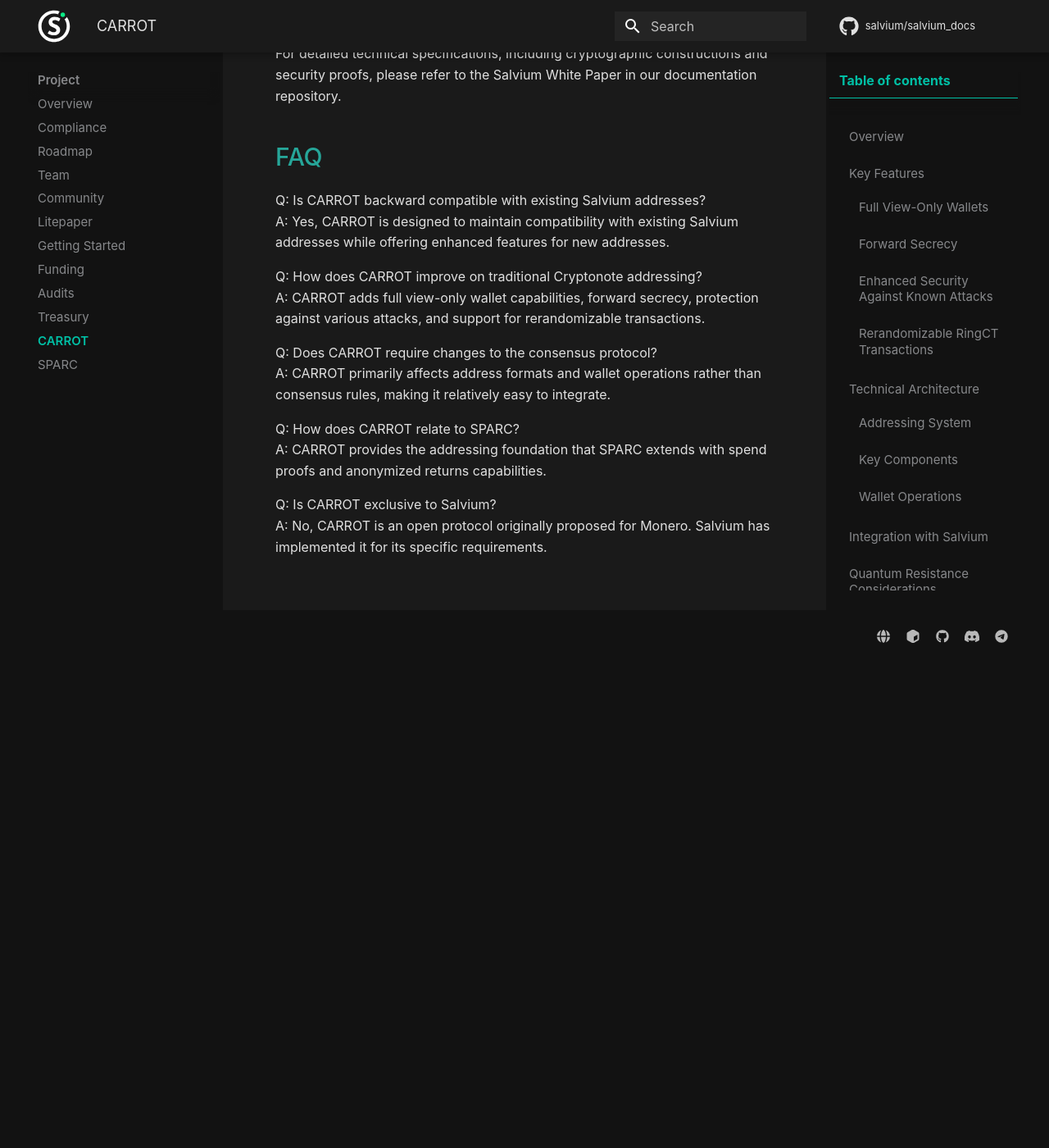
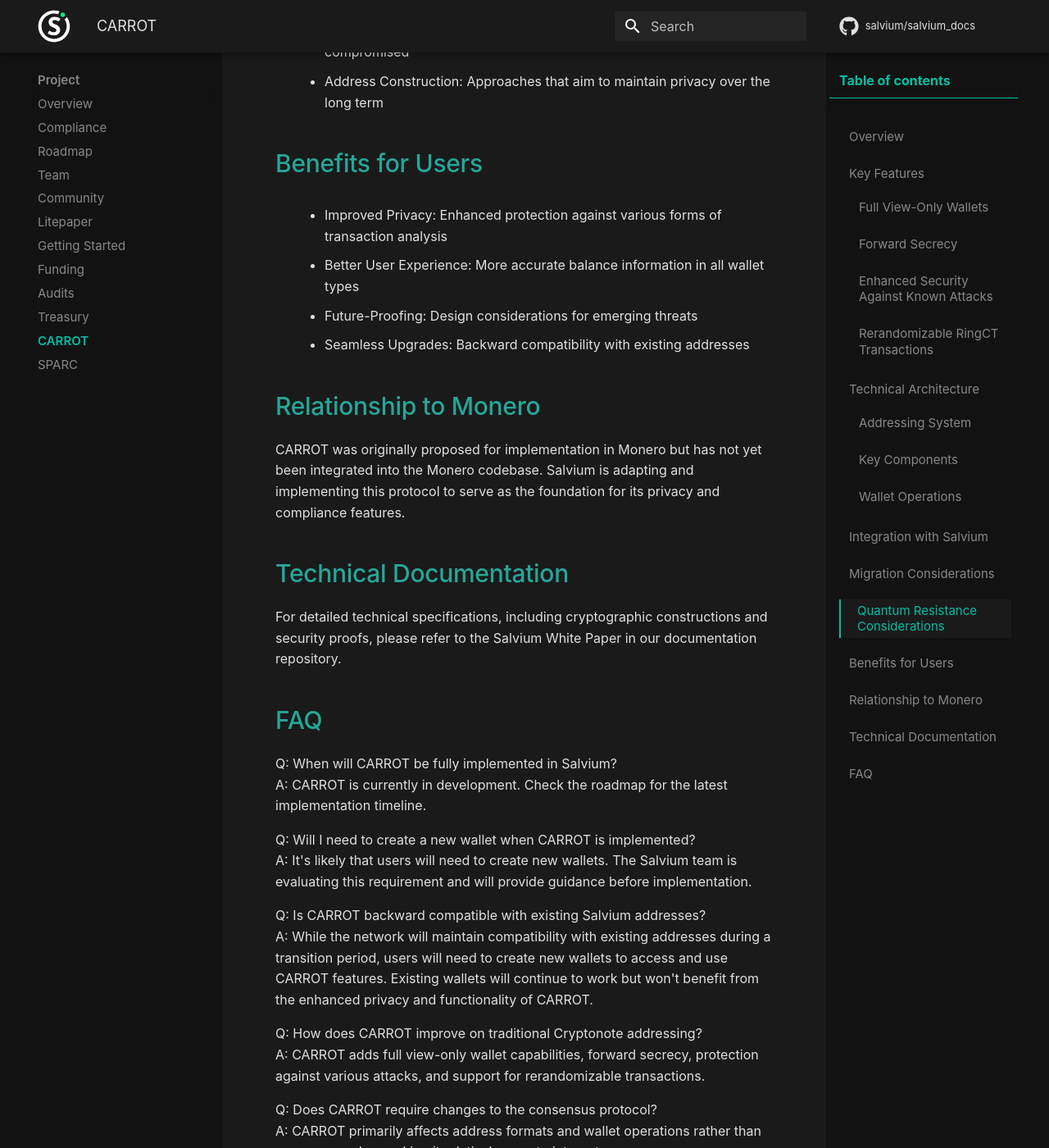
Before and after one commit to salvium/salvium_docs, an MkDocs documentation site: the page built from docs/THE PROJECT/carrot.md, in a window 1280 px wide and 1400 px high, scrolled down 4107 px. Shown: the whole window at 82% size. Built offline with MkDocs 1.6.1 and Material for MkDocs 9.7.7, drawn with Linux system fonts in a browser that asks for light colours; comment, search, counter and statistics services are not loaded; before the commit the page ends 4915 px from its top, so only the background shows below that; some of the changed text lies outside the part shown.

Commit message:
Update carrot.md

```diff
--- a/docs/THE PROJECT/carrot.md
+++ b/docs/THE PROJECT/carrot.md
@@ -1,8 +1,12 @@
 # CARROT: Cryptonote Address on Rerandomizable-RingCT-Output Transactions
+
+> **Status**: In Development
+>
+> Salvium is currently migrating to the CARROT addressing protocol. This feature is under active development and not yet fully implemented in the current release.
 
 ## Overview
 
-CARROT is an addressing protocol designed to enhance privacy and usability in Cryptonote-based cryptocurrencies. The acronym stands for Cryptonote Address on Rerandomizable-RingCT-Output Transactions. Originally proposed for Monero, CARROT introduces significant improvements to address structure, wallet functionality, and transaction privacy that Salvium leverages as a foundation for its SPARC protocol.
+CARROT is an addressing protocol designed to enhance privacy and usability in Cryptonote-based cryptocurrencies. The acronym stands for Cryptonote Address on Rerandomizable-RingCT-Output Transactions. Originally proposed for Monero, CARROT introduces significant improvements to address structure, wallet functionality, and transaction privacy that Salvium is implementing as a foundation for its SPARC protocol.
 
 ## Key Features
 
@@ -59,11 +63,24 @@
 
 ## Integration with Salvium
 
-Salvium builds on CARROT by:
+Salvium is implementing CARROT by:
 
 1. Implementing Core Addressing: Using the CARROT addressing scheme as a foundation
-2. Extending with SPARC: Adding spend proofs and anonymized returns capabilities
-3. Optimizing for Compliance: Adapting CARROT to work within regulatory frameworks while maintaining [privacy features](../THE%20PROTOCOL/About%20Privacy.md)
+2. Planning Extension with SPARC: Adding spend proofs and anonymized returns capabilities
+3. Optimizing for Compliance: Adapting CARROT to work within regulatory frameworks while maintaining privacy features
+
+## Migration Considerations
+
+> **Note**
+>
+> Salvium is currently evaluating the migration process to CARROT. Users will need to create new wallets to access CARROT features when implemented.
+
+The migration to CARROT will involve:
+
+- New wallet generation for users who want to use CARROT features
+- Transferring funds from legacy to new CARROT-enabled wallets
+- Updated wallet software supporting the new addressing scheme
+- Backward compatibility for a transition period, allowing existing wallets to continue functioning
 
 ## Quantum Resistance Considerations
 
@@ -82,7 +99,7 @@
 
 ## Relationship to Monero
 
-CARROT was originally proposed for implementation in Monero but has not yet been integrated into the Monero codebase. Salvium has adapted and implemented this protocol to serve as the foundation for its [privacy](../THE%20PROTOCOL/About%20Privacy.md) and [compliance features](../THE%20PROJECT/Compliance%20Statement.md).
+CARROT was originally proposed for implementation in Monero but has not yet been integrated into the Monero codebase. Salvium is adapting and implementing this protocol to serve as the foundation for its privacy and compliance features.
 
 ## Technical Documentation
 
@@ -90,8 +107,14 @@
 
 ## FAQ
 
+Q: When will CARROT be fully implemented in Salvium?
+A: CARROT is currently in development. Check the roadmap for the latest implementation timeline.
+
+Q: Will I need to create a new wallet when CARROT is implemented?
+A: It's likely that users will need to create new wallets. The Salvium team is evaluating this requirement and will provide guidance before implementation.
+
 Q: Is CARROT backward compatible with existing Salvium addresses?
-A: Yes, CARROT is designed to maintain compatibility with existing Salvium addresses while offering enhanced features for new addresses.
+A: While the network will maintain compatibility with existing addresses during a transition period, users will need to create new wallets to access and use CARROT features. Existing wallets will continue to work but won't benefit from the enhanced privacy and functionality of CARROT.
 
 Q: How does CARROT improve on traditional Cryptonote addressing?
 A: CARROT adds full view-only wallet capabilities, forward secrecy, protection against various attacks, and support for rerandomizable transactions.
@@ -100,7 +123,7 @@
 A: CARROT primarily affects address formats and wallet operations rather than consensus rules, making it relatively easy to integrate.
 
 Q: How does CARROT relate to SPARC?
-A: CARROT provides the addressing foundation that SPARC extends with spend proofs and anonymized returns capabilities.
+A: CARROT provides the addressing foundation that SPARC will extend with spend proofs and anonymized returns capabilities.
 
 Q: Is CARROT exclusive to Salvium?
-A: No, CARROT is an open protocol originally proposed for Monero. Salvium has implemented it for its specific requirements.
+A: No, CARROT is an open protocol originally proposed for Monero. Salvium is implementing it for its specific requirements.
```
